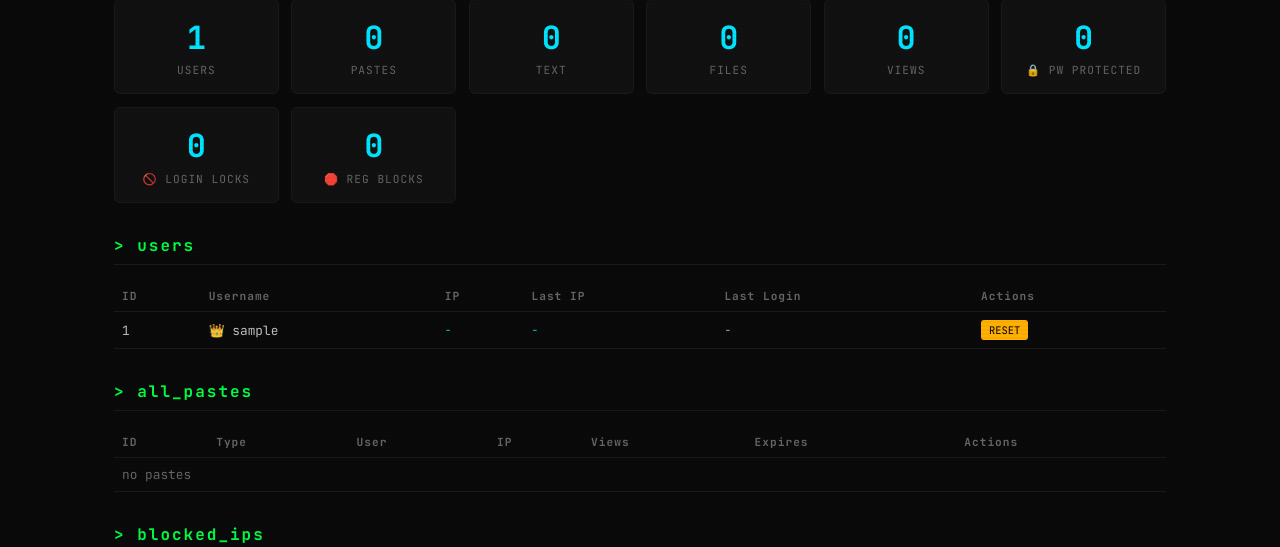
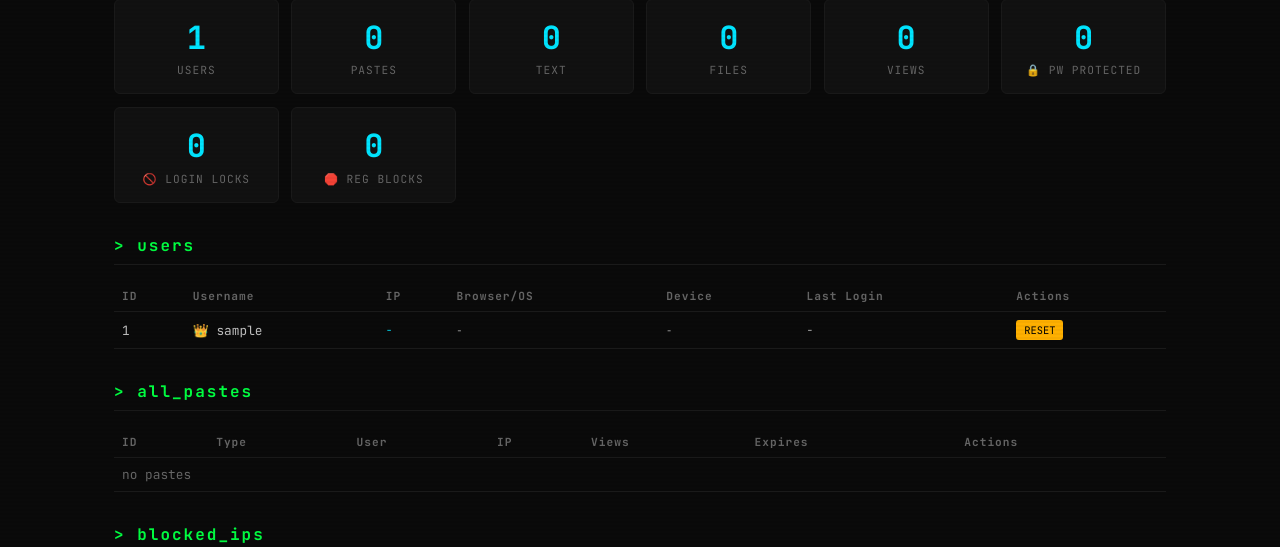
Before and after one commit to HlusiHenry/secdrop, a Flask app: page /admin in a window 1280 px wide. Shown: the part 175-722 px from the top of the page. Run offline with Flask 3, Linux system fonts and the light colour scheme; the visitor is signed in with stand-in values (Sample User, id 1); data comes from the database, SQL or seed files in the repository; data that the repository does not hold is empty.

Commit message:
Device fingerprinting: User-Agent + screen/lang/tz

```diff
--- a/app.py
+++ b/app.py
@@ -260,7 +260,7 @@ def init_db():
     """)
     # Auto-migrate: add missing columns
     for table, cols in [
-        ("users", ["ip_address", "last_ip", "last_login"]),
+        ("users", ["ip_address", "last_ip", "last_login", "user_agent", "device_info"]),
         ("pastes", ["user_id", "creator_ip"]),
     ]:
         existing = {r[1] for r in db.execute(f"PRAGMA table_info({table})").fetchall()}
@@ -341,8 +341,8 @@ def register():
         db.close()
         return jsonify({"error": "Username already taken"}), 409
 
-    db.execute("INSERT INTO users (username, password_hash, ip_address, last_ip, last_login) VALUES (?, ?, ?, ?, datetime('now'))",
-               (username, hash_password(password), ip, ip))
+    db.execute("INSERT INTO users (username, password_hash, ip_address, last_ip, last_login, user_agent) VALUES (?, ?, ?, ?, datetime('now'), ?)",
+               (username, hash_password(password), ip, ip, request.headers.get("User-Agent", "")[:500]))
     db.commit()
     user = db.execute("SELECT * FROM users WHERE username = ?", (username,)).fetchone()
     db.close()
@@ -371,7 +371,7 @@ def api_login():
         _login_fails[f"ip:{ip}"].append(time.time())
         db.close()
         return jsonify({"error": "Wrong username or password"}), 401
-    db.execute("UPDATE users SET last_ip = ?, last_login = datetime('now') WHERE id = ?", (ip, user["id"]))
+    db.execute("UPDATE users SET last_ip = ?, last_login = datetime('now'), user_agent = ? WHERE id = ?", (ip, request.headers.get("User-Agent", "")[:500], user["id"]))
     db.commit()
     db.close()
     session["user_id"] = user["id"]
@@ -388,6 +388,19 @@ def api_me():
     if user:
         return jsonify({"username": user["username"], "id": user["id"]})
     return jsonify({"username": None})
+
+@app.route("/api/device-info", methods=["POST"])
+def save_device_info():
+    user = get_current_user()
+    if not user:
+        return jsonify({"error": "Login required"}), 401
+    data = request.get_json() or {}
+    info = f"{data.get('screen','')} | {data.get('lang','')} | {data.get('tz','')} | {data.get('platform','')}"
+    db = get_db()
+    db.execute("UPDATE users SET device_info = ? WHERE id = ?", (info[:500], user["id"]))
+    db.commit()
+    db.close()
+    return jsonify({"ok": True})
 
 @app.route("/api/change-password", methods=["POST"])
 def change_password():
@@ -454,7 +467,7 @@ def api_admin_users():
     if not is_admin():
         return jsonify({"error": "Unauthorized"}), 403
     db = get_db()
-    users = db.execute("SELECT id, username, ip_address, last_ip, last_login, created_at FROM users ORDER BY id").fetchall()
+    users = db.execute("SELECT id, username, ip_address, last_ip, last_login, user_agent, device_info, created_at FROM users ORDER BY id").fetchall()
     db.close()
     return jsonify([dict(u) for u in users])
 
--- a/templates/admin.html
+++ b/templates/admin.html
@@ -78,8 +78,8 @@
   <div class="section">
     <h2>&gt; users</h2>
     <table>
-      <thead><tr><th>ID</th><th>Username</th><th>IP</th><th>Last IP</th><th>Last Login</th><th>Actions</th></tr></thead>
-      <tbody id="user-table"><tr><td colspan="6" style="color:var(--text-dim)">loading...</td></tr></tbody>
+      <thead><tr><th>ID</th><th>Username</th><th>IP</th><th>Browser/OS</th><th>Device</th><th>Last Login</th><th>Actions</th></tr></thead>
+      <tbody id="user-table"><tr><td colspan="7" style="color:var(--text-dim)">loading...</td></tr></tbody>
     </table>
   </div>
 
@@ -127,17 +127,20 @@ async function loadUsers() {
   const users = await r.json();
   document.getElementById('user-table').innerHTML = users.map(u => {
     const lastLogin = (u.last_login||'').slice(0,16) || '-';
+    const ua = (u.user_agent||'').slice(0,60);
+    const dev = (u.device_info||'');
     return `<tr>
       <td>${u.id}</td><td>${u.id===1?'👑 ':''}${u.username}</td>
       <td style="font-size:0.7rem"><a href="#" onclick="showIpInfo('${u.ip_address||'?'}')" style="color:var(--cyan)">${u.ip_address||'-'}</a></td>
-      <td style="font-size:0.7rem"><a href="#" onclick="showIpInfo('${u.last_ip||'?'}')" style="color:var(--cyan)">${u.last_ip||'-'}</a></td>
+      <td style="font-size:0.6rem;max-width:150px;overflow:hidden;text-overflow:ellipsis" title="${ua}">${ua||'-'}</td>
+      <td style="font-size:0.6rem">${dev||'-'}</td>
       <td style="font-size:0.7rem">${lastLogin}</td>
       <td>
         <button onclick="resetPw(${u.id})" style="background:var(--amber);color:#000;border:none;padding:0.2rem 0.5rem;cursor:pointer;font-family:inherit;font-size:0.65rem;border-radius:3px">RESET</button>
         ${u.id!==1 ? `<button onclick="deleteUser(${u.id})" style="background:var(--red);color:#fff;border:none;padding:0.2rem 0.5rem;cursor:pointer;font-family:inherit;font-size:0.65rem;border-radius:3px;margin-left:0.3rem">DEL</button>` : ''}
       </td>
     </tr>`;
-  }).join('') || '<tr><td colspan="6" style="color:var(--text-dim)">no users</td></tr>';
+  }).join('') || '<tr><td colspan="7" style="color:var(--text-dim)">no users</td></tr>';
 }
 
 async function loadPastes() {
```
Also changed, not shown: templates/index.html (+21 -0 lines).
